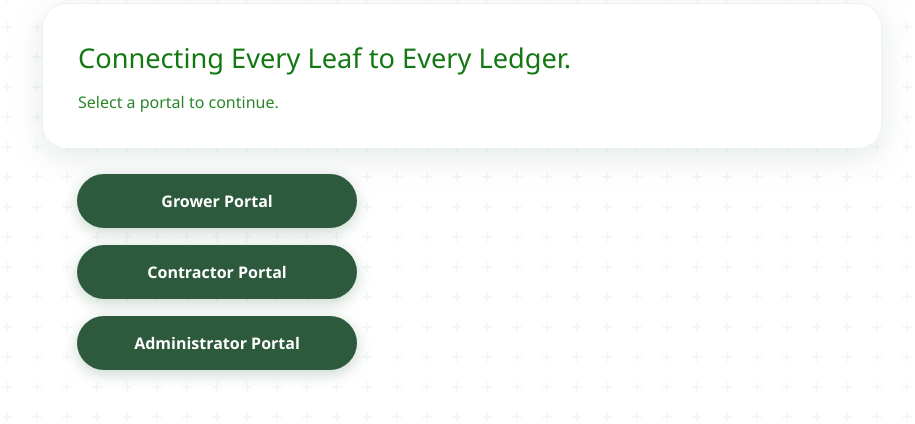
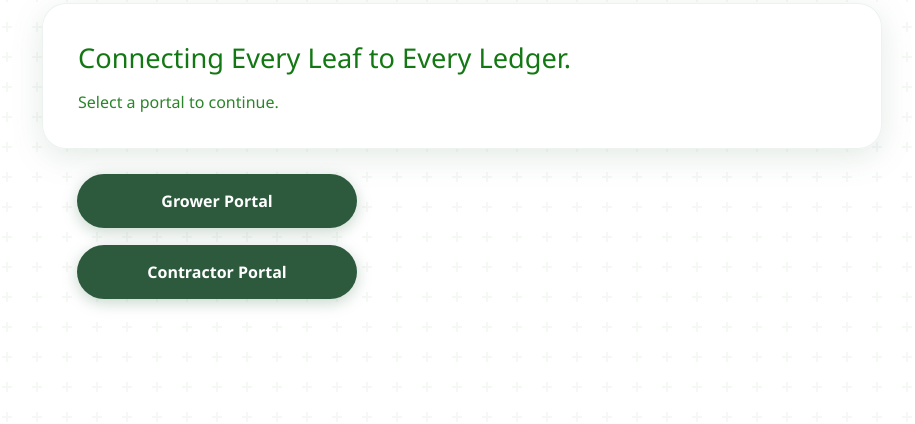
Before and after one commit to LennonTJ/LEAF-LINK, a PHP site: page / in a window 1280 px wide. Shown: the part 278-702 px from the top of the page, without its empty margins (178-1093 px from the left). Run offline with PHP 8.4, Linux system fonts and the light colour scheme.

Commit message:
update index,php

```diff
--- a/index.php
+++ b/index.php
@@ -161,7 +161,6 @@
             <div style="padding:0 35px 35px 35px; display:flex; flex-direction:column; gap:17px; align-items:flex-start;">
                 <a class="btn" href="auth/login.php?role=grower">Grower Portal</a>
                 <a class="btn" href="auth/login.php?role=contractor">Contractor Portal</a>
-                <a class="btn" href="auth/login.php?role=admin">Administrator Portal</a>
             </div>
     </div>
 </div>
```
